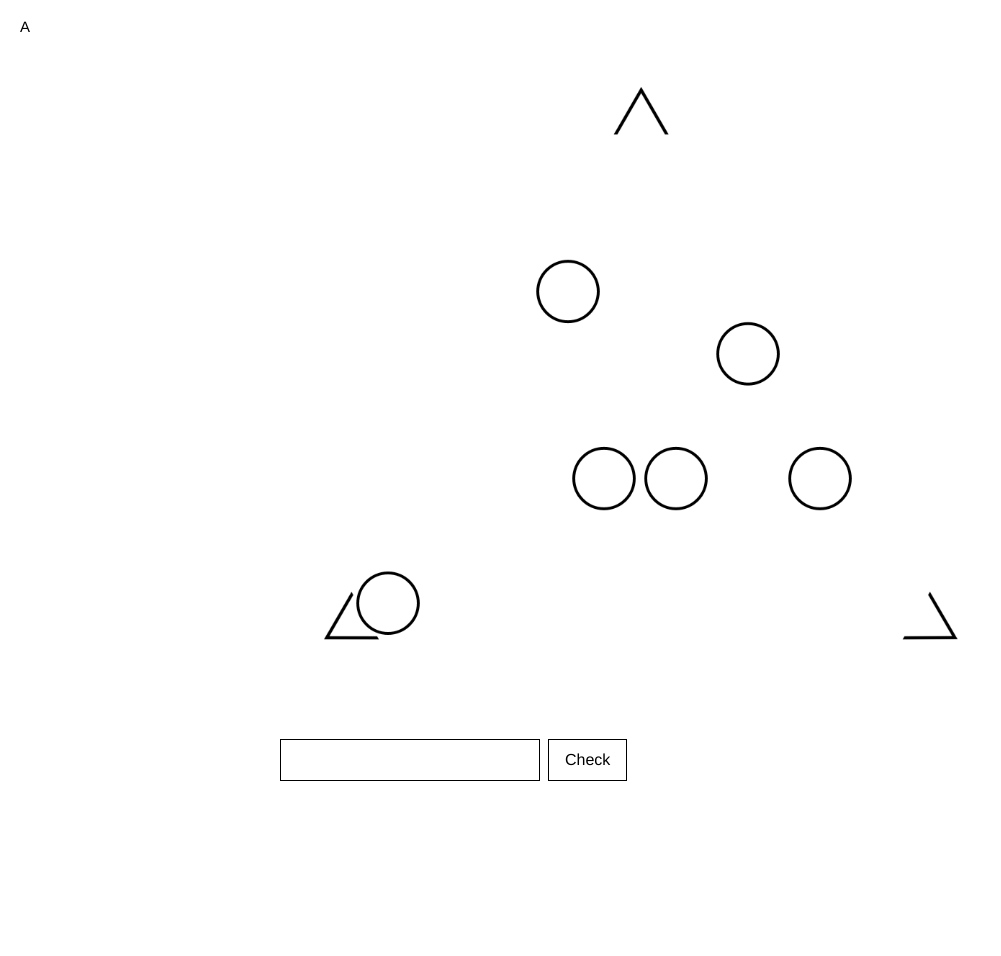
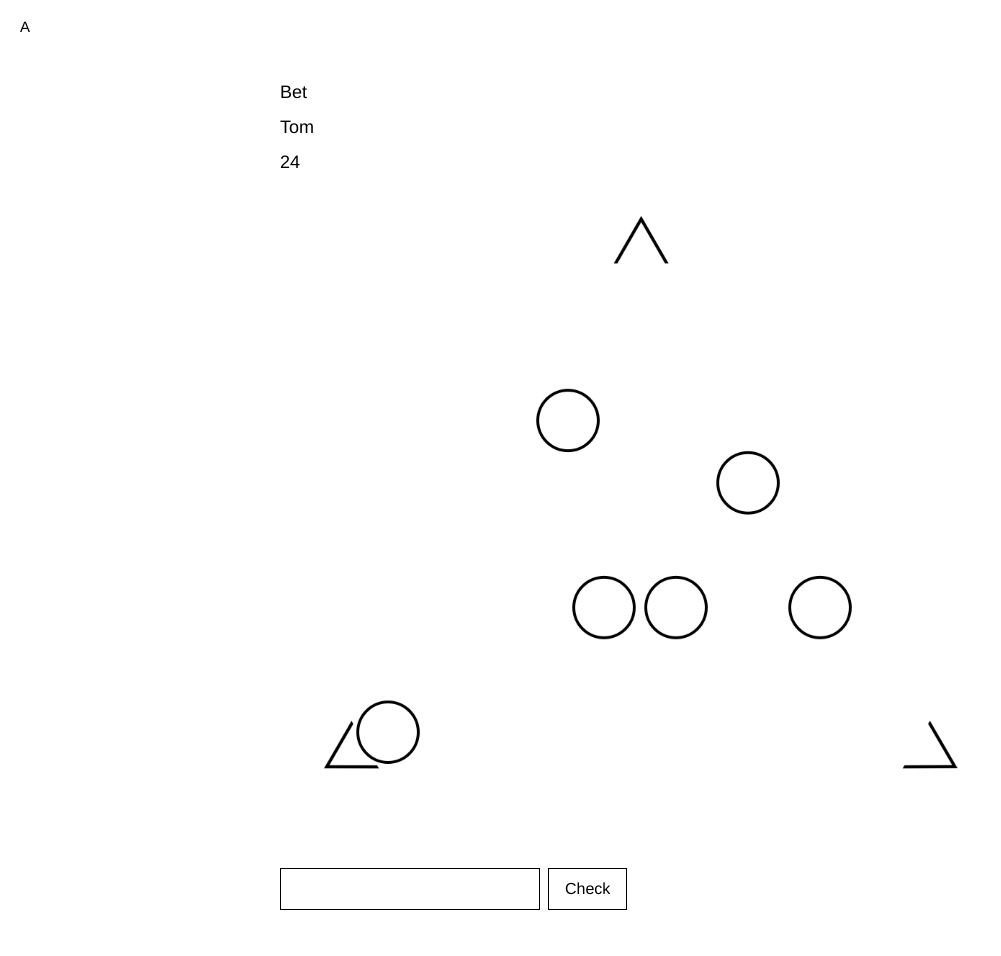
Before and after one commit to bbctol/a-hunt, a plain HTML site: page final.html in a window 1280 px wide. Shown: the whole page, without its empty margins (0-1001 px from the left). Before the commit the page ends 904 px from the top, so only its background shows below. Drawn offline with Linux system fonts and the light colour scheme.

Commit message:
Show solved puzzle answers above the image on the Final page
Co-Authored-By: Claude Opus 5.5 <noreply@anthropic.com>
Claude-Session: https://claude.ai/code/session_01EqM32srCUuP86WeyHcUjdn

```diff
--- a/final.html
+++ b/final.html
@@ -13,6 +13,19 @@
   <main>
     <!-- No puzzle title here on purpose: this puzzle's name is just "A". -->
 
+    <!--
+      ANSWERS FROM THE OTHER PUZZLES
+      These fill in by themselves once a solver has solved each puzzle
+      (check.js looks up the saved answer for whatever nickname is in
+      data-solved-for, which must match that puzzle's data-puzzle).
+      Until then, the answer spot stays blank.
+    -->
+    <ul class="feeder-answers">
+      <li><span class="feeder-name">Bet</span><span class="solved-answer" data-solved-for="bet"></span></li>
+      <li><span class="feeder-name">Tom</span><span class="solved-answer" data-solved-for="tom"></span></li>
+      <li><span class="feeder-name">24</span><span class="solved-answer" data-solved-for="24"></span></li>
+    </ul>
+
     <img src="images/final.png" alt="Puzzle image" width="2000" height="1700">
 
     <!-- ANSWER BOX. To change the answer, get a new fingerprint from tools/make-hash.html -->
--- a/style.css
+++ b/style.css
@@ -62,6 +62,19 @@ img {
   font-size: 16px;
   letter-spacing: 0.05em;
 }
+
+/* ---------- Final: answers from the other puzzles, above the image ---------- */
+.feeder-answers {
+  list-style: none;
+  padding: 0;
+  margin: 0 0 32px;
+}
+.feeder-answers li { margin: 0 0 8px; }
+.feeder-answers .feeder-name {
+  display: inline-block;
+  width: 60px;               /* lines the answers up in a neat column */
+}
+.feeder-answers .solved-answer { letter-spacing: 0.05em; }
 
 /* ---------- Bet: crossword clues in two columns ---------- */
 .clues {
```
